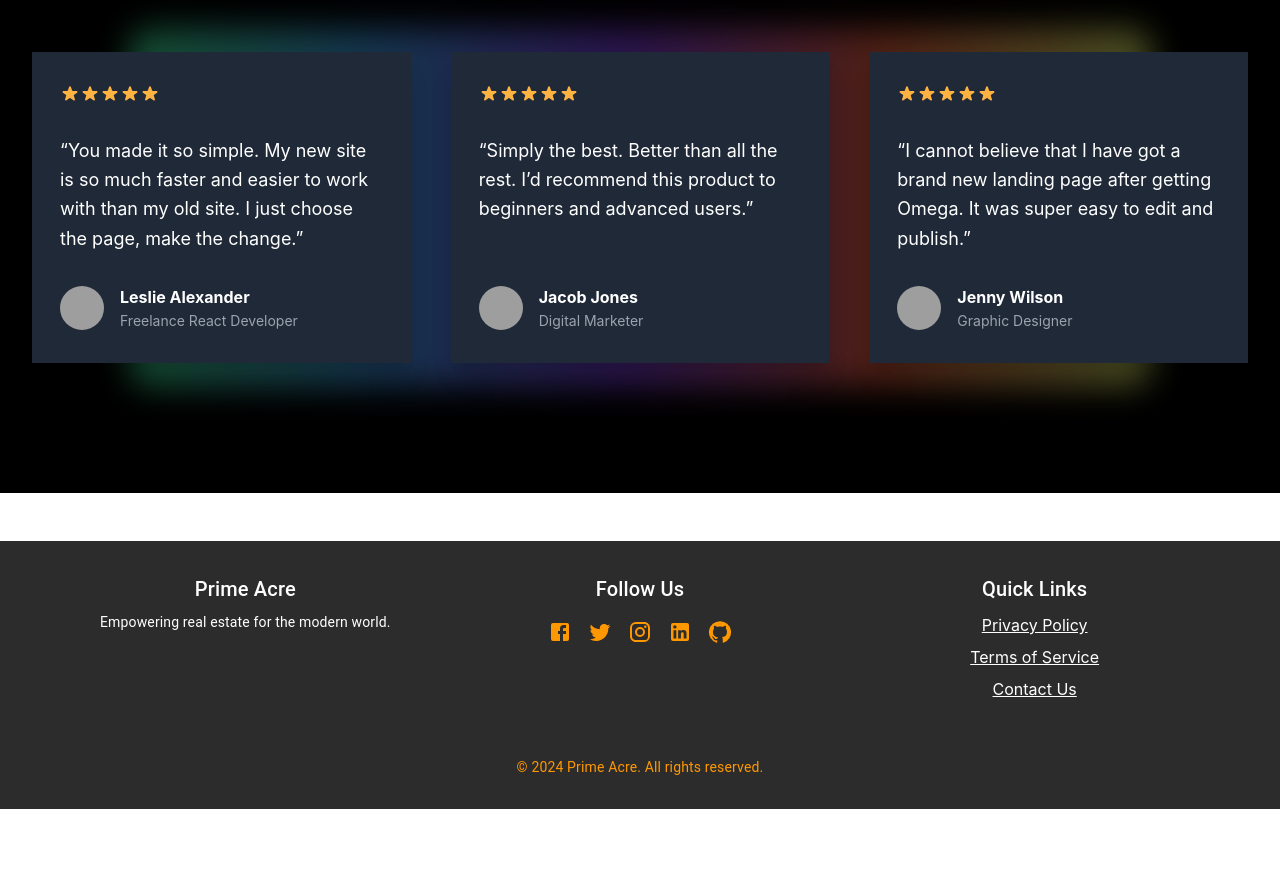
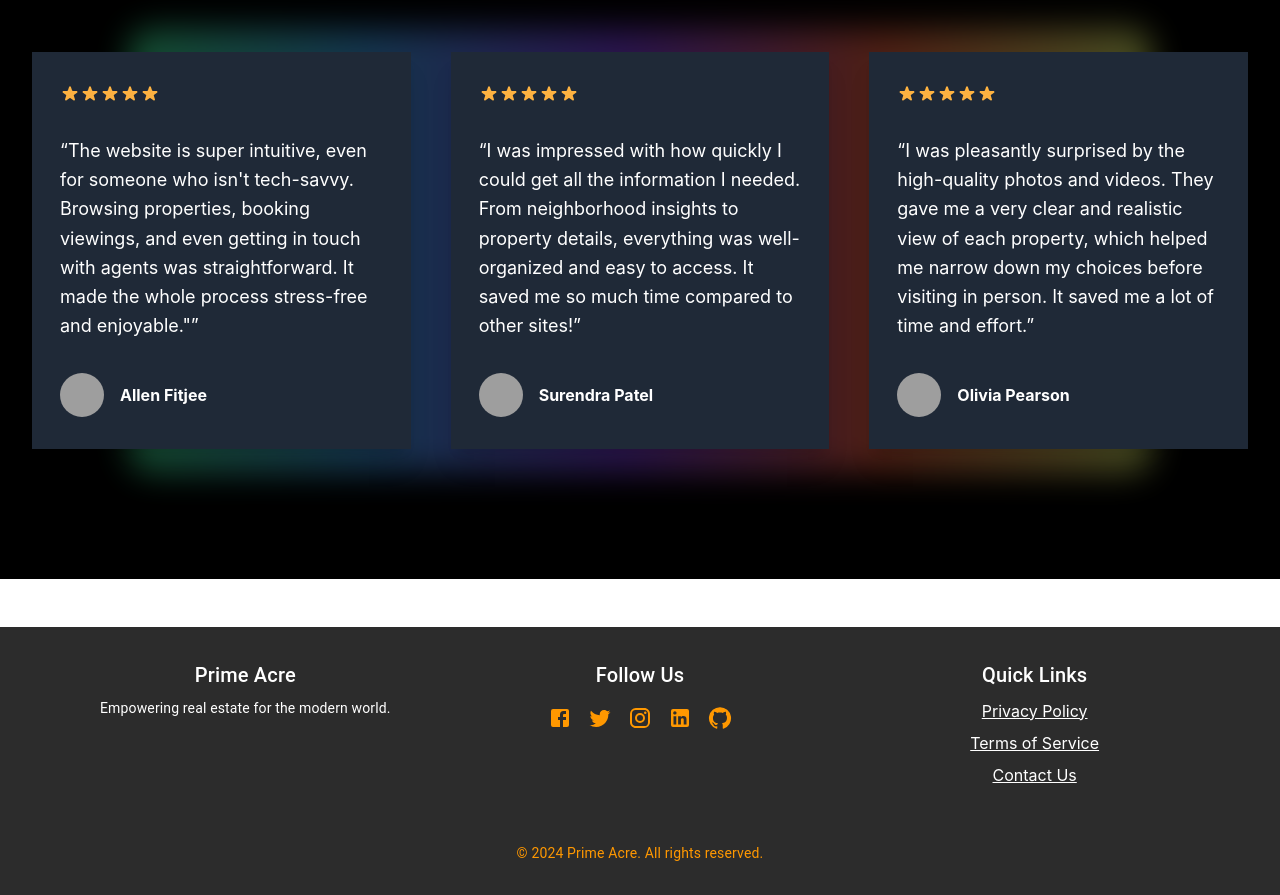
Before and after one commit to Faheem219/PrimeAcre-FSD, a React (Vite) app in the folder PrimeAcre/frontend/: page / in a window 1280 px wide. Shown: the part 1680-2575 px from the top of the page. Before the commit the page ends 2489 px from the top, so only its background shows below. Built offline with nearby package versions, Linux system fonts and the light colour scheme; no server answers; grey boxes are pictures that could not be loaded; a web font is replaced by a local one.

Commit message:
ClientReviews

```diff
--- a/PrimeAcre/frontend/src/components/ClientReviews.jsx
+++ b/PrimeAcre/frontend/src/components/ClientReviews.jsx
@@ -29,15 +29,14 @@ const ClientReviews = () => {
                                         </div>
 
                                         <blockquote className="flex-1 mt-8">
-                                            <p className="text-lg leading-relaxed text-white font-pj">“You made it so simple. My new site is so much faster and easier to work with than my old site. I just choose the page, make the change.”</p>
+                                            <p className="text-lg leading-relaxed text-white font-pj">“The website is super intuitive, even for someone who isn't tech-savvy. Browsing properties, booking viewings, and even getting in touch with agents was straightforward. It made the whole process stress-free and enjoyable."”</p>
                                         </blockquote>
                                     </div>
 
                                     <div className="flex items-center mt-8">
                                         <img className="flex-shrink-0 object-cover rounded-full w-11 h-11" src="https://cdn.rareblocks.xyz/collection/clarity/images/testimonial/4/avatar-male-1.png" alt="" />
                                         <div className="ml-4">
-                                            <p className="text-base font-bold text-white font-pj">Leslie Alexander</p>
-                                            <p className="mt-0.5 text-sm font-pj text-gray-400">Freelance React Developer</p>
+                                            <p className="text-base font-bold text-white font-pj">Allen Fitjee</p>
                                         </div>
                                     </div>
                                 </div>
@@ -55,15 +54,14 @@ const ClientReviews = () => {
                                         </div>
 
                                         <blockquote className="flex-1 mt-8">
-                                            <p className="text-lg leading-relaxed text-white font-pj">“Simply the best. Better than all the rest. I’d recommend this product to beginners and advanced users.”</p>
+                                            <p className="text-lg leading-relaxed text-white font-pj">“I was impressed with how quickly I could get all the information I needed. From neighborhood insights to property details, everything was well-organized and easy to access. It saved me so much time compared to other sites!”</p>
                                         </blockquote>
                                     </div>
 
                                     <div className="flex items-center mt-8">
                                         <img className="flex-shrink-0 object-cover rounded-full w-11 h-11" src="https://cdn.rareblocks.xyz/collection/clarity/images/testimonial/4/avatar-male-2.png" alt="" />
                                         <div className="ml-4">
-                                            <p className="text-base font-bold text-white font-pj">Jacob Jones</p>
-                                            <p className="mt-0.5 text-sm font-pj text-gray-400">Digital Marketer</p>
+                                            <p className="text-base font-bold text-white font-pj">Surendra Patel</p>
                                         </div>
                                     </div>
                                 </div>
@@ -81,15 +79,14 @@ const ClientReviews = () => {
                                         </div>
 
                                         <blockquote className="flex-1 mt-8">
-                                            <p className="text-lg leading-relaxed text-white font-pj">“I cannot believe that I have got a brand new landing page after getting Omega. It was super easy to edit and publish.”</p>
+                                            <p className="text-lg leading-relaxed text-white font-pj">“I was pleasantly surprised by the high-quality photos and videos. They gave me a very clear and realistic view of each property, which helped me narrow down my choices before visiting in person. It saved me a lot of time and effort.”</p>
                                         </blockquote>
                                     </div>
 
                                     <div className="flex items-center mt-8">
                                         <img className="flex-shrink-0 object-cover rounded-full w-11 h-11" src="https://cdn.rareblocks.xyz/collection/clarity/images/testimonial/4/avatar-female.png" alt="" />
                                         <div className="ml-4">
-                                            <p className="text-base font-bold text-white font-pj">Jenny Wilson</p>
-                                            <p className="mt-0.5 text-sm font-pj text-gray-400">Graphic Designer</p>
+                                            <p className="text-base font-bold text-white font-pj">Olivia Pearson</p>
                                         </div>
                                     </div>
                                 </div>
```
